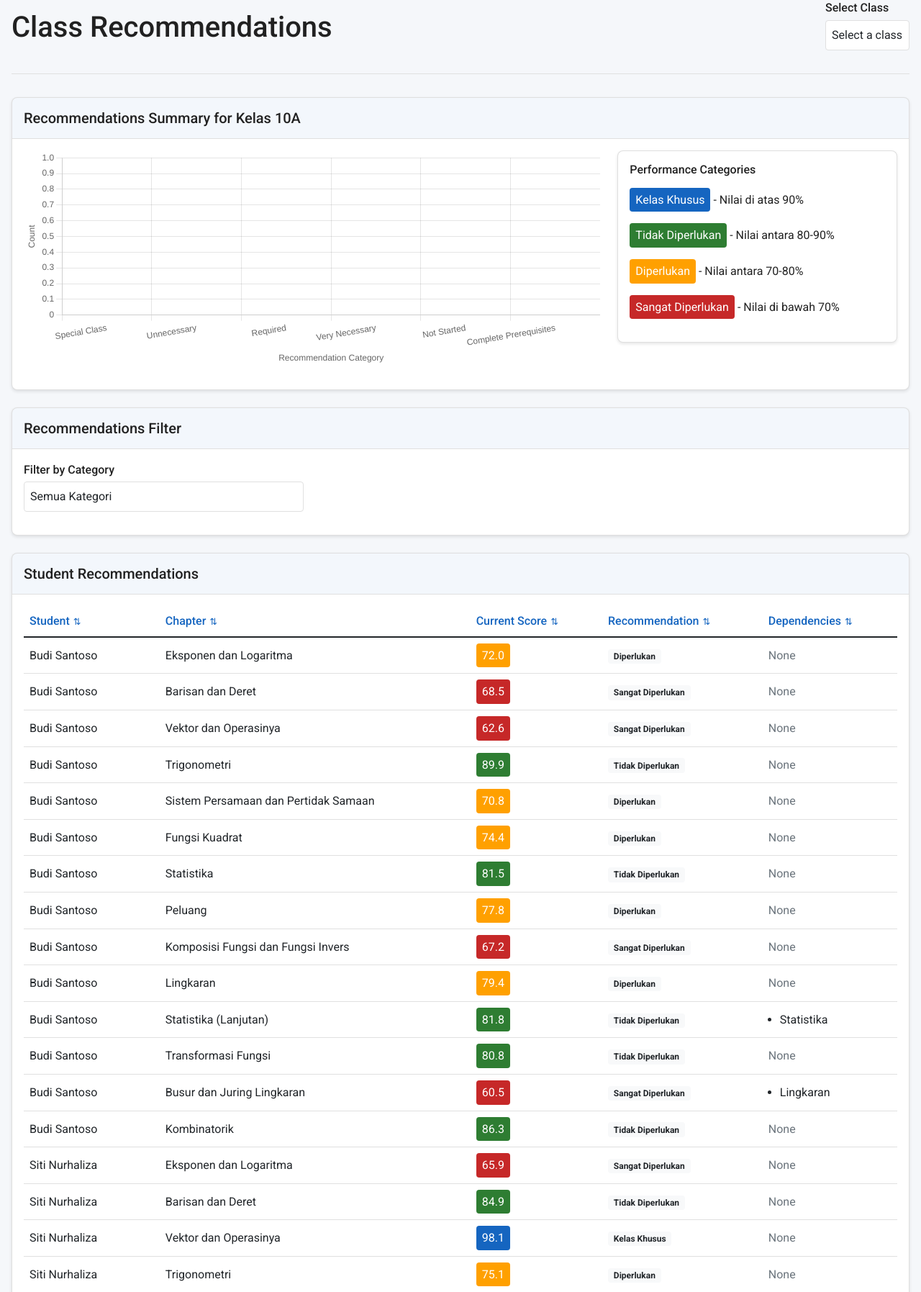
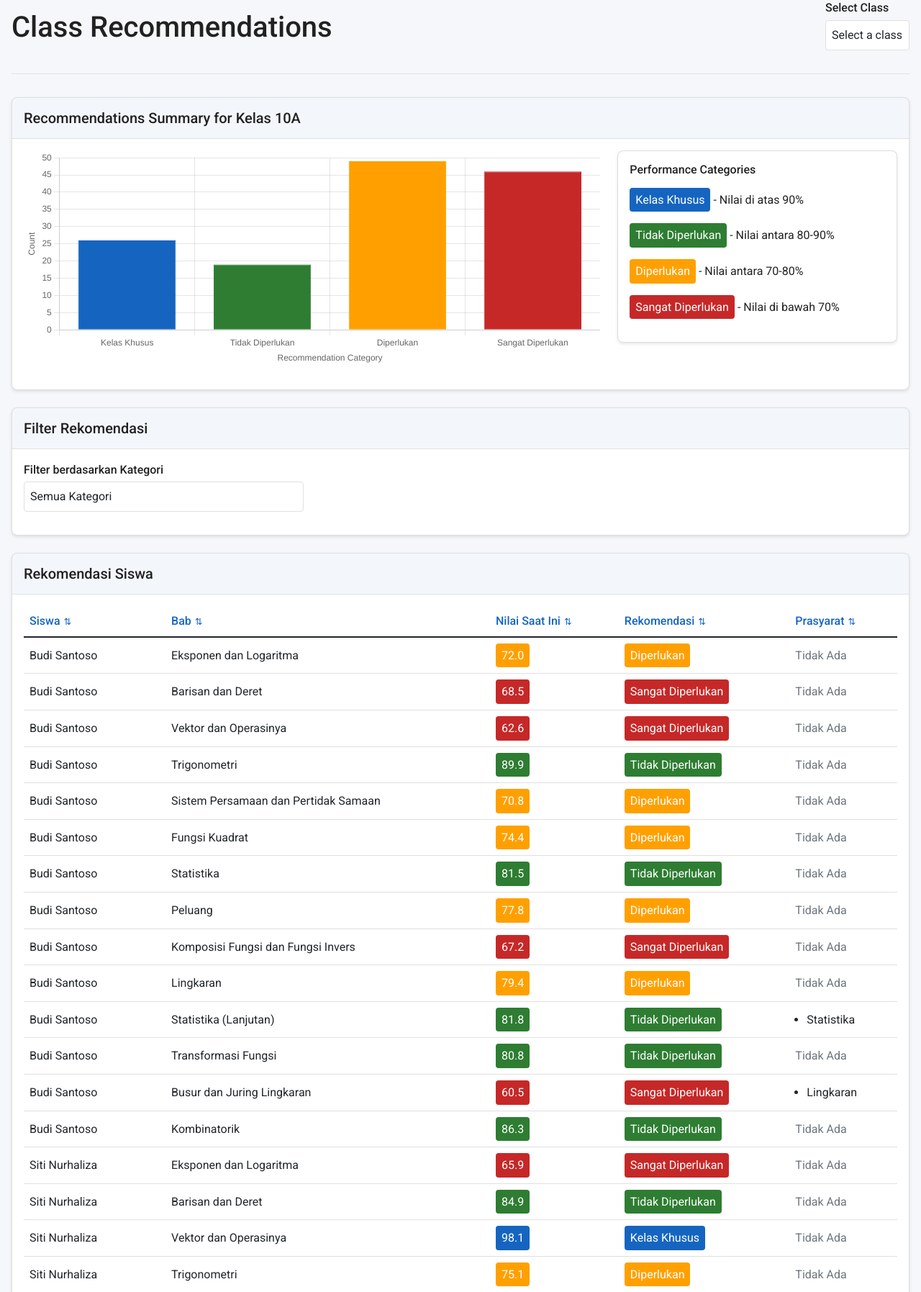
Before and after one commit to Despoka/EduTrack, a Flask app: page /recommendations?class_id=1 in a window 1280 px wide. Shown: the part 148-1943 px from the top of the page at 72% size. Run offline with Flask 3, Linux system fonts and the light colour scheme; data that the repository does not hold is empty; some libraries are stand-ins or nearby versions.

Commit message:
Translate user interface text into Indonesian to enhance user experience
Translate UI text in recommendations.js and recommendations.html to Indonesian.

Replit-Commit-Author: Agent
Replit-Commit-Session-Id: c7a2359c-e7b3-4c4e-bd57-f7d34bff48fc
Replit-Commit-Screenshot-Url: https://storage.googleapis.com/screenshot-production-us-central1/04d07272-a444-430d-b9d5-02a805ac13b7/9275dc48-287b-47e9-a1d3-139bf8f43308.jpg

```diff
--- a/static/js/recommendations.js
+++ b/static/js/recommendations.js
@@ -35,12 +35,10 @@ function createRecommendationSummaryChart(stats) {
     if (!ctx) return;
 
     const categories = [
-        'Special Class',
-        'Unnecessary',
-        'Required',
-        'Very Necessary',
-        'Not Started',
-        'Complete Prerequisites'
+        'Kelas Khusus',
+        'Tidak Diperlukan',
+        'Diperlukan',
+        'Sangat Diperlukan'
     ];
 
     const data = categories.map(cat => stats[cat] || 0);
--- a/templates/recommendations.html
+++ b/templates/recommendations.html
@@ -51,13 +51,13 @@
 
 <div class="card mb-4">
     <div class="card-header d-flex justify-content-between align-items-center">
-        <h5 class="mb-0">Recommendations Filter</h5>
+        <h5 class="mb-0">Filter Rekomendasi</h5>
     </div>
     <div class="card-body">
         <div class="row">
             <div class="col-md-4">
                 <div class="form-group">
-                    <label for="category-filter" class="form-label">Filter by Category</label>
+                    <label for="category-filter" class="form-label">Filter berdasarkan Kategori</label>
                     <select id="category-filter" class="form-control">
                         <option value="all">Semua Kategori</option>
                         <option value="Kelas Khusus">Kelas Khusus (>90)</option>
@@ -73,7 +73,7 @@
 
 <div class="card">
     <div class="card-header">
-        <h5 class="mb-0">Student Recommendations</h5>
+        <h5 class="mb-0">Rekomendasi Siswa</h5>
     </div>
     <div class="card-body">
         {% if students %}
@@ -81,11 +81,11 @@
             <table class="table table-hover sortable">
                 <thead>
                     <tr>
-                        <th>Student</th>
-                        <th>Chapter</th>
-                        <th>Current Score</th>
-                        <th>Recommendation</th>
-                        <th>Dependencies</th>
+                        <th>Siswa</th>
+                        <th>Bab</th>
+                        <th>Nilai Saat Ini</th>
+                        <th>Rekomendasi</th>
+                        <th>Prasyarat</th>
                     </tr>
                 </thead>
                 <tbody>
@@ -120,19 +120,19 @@
                                         <span class="score-very-necessary">{{ current_score.value }}</span>
                                         {% endif %}
                                     {% else %}
-                                        <span class="text-muted">Not graded</span>
+                                        <span class="text-muted">Belum dinilai</span>
                                     {% endif %}
                                 </td>
                                 <td>
-                                    {% if recommendation == "Special Class" %}
+                                    {% if recommendation == "Kelas Khusus" %}
                                     <span class="score-special">{{ recommendation }}</span>
-                                    {% elif recommendation == "Unnecessary" %}
+                                    {% elif recommendation == "Tidak Diperlukan" %}
                                     <span class="score-unnecessary">{{ recommendation }}</span>
-                                    {% elif recommendation == "Required" %}
+                                    {% elif recommendation == "Diperlukan" %}
                                     <span class="score-required">{{ recommendation }}</span>
-                                    {% elif recommendation == "Very Necessary" %}
+                                    {% elif recommendation == "Sangat Diperlukan" %}
                                     <span class="score-very-necessary">{{ recommendation }}</span>
-                                    {% elif recommendation == "Complete Prerequisites" %}
+                                    {% elif recommendation == "Complete Prerequisites" or recommendation == "Special Class" or recommendation == "Unnecessary" or recommendation == "Required" or recommendation == "Very Necessary" %}
                                     <span class="badge bg-warning text-dark">{{ recommendation }}</span>
                                     {% elif recommendation == "Not Started" %}
                                     <span class="badge bg-secondary">{{ recommendation }}</span>
@@ -148,7 +148,7 @@
                                         {% endfor %}
                                     </ul>
                                     {% else %}
-                                    <span class="text-muted">None</span>
+                                    <span class="text-muted">Tidak Ada</span>
                                     {% endif %}
                                 </td>
                             </tr>
@@ -158,7 +158,7 @@
             </table>
         </div>
         {% else %}
-        <p class="text-muted">No students found in this class.</p>
+        <p class="text-muted">Tidak ada siswa yang ditemukan di kelas ini.</p>
         {% endif %}
     </div>
 </div>
@@ -166,10 +166,10 @@
 <script>
     // Prepare recommendation statistics for chart
     const recommendationStats = {
-        'Special Class': 0,
-        'Unnecessary': 0,
-        'Required': 0,
-        'Very Necessary': 0
+        'Kelas Khusus': 0,
+        'Tidak Diperlukan': 0,
+        'Diperlukan': 0,
+        'Sangat Diperlukan': 0
     };
 
     {% for student in students %}
@@ -183,25 +183,25 @@
 
 {% else %}
 <div class="alert alert-info">
-    <i class="fas fa-info-circle me-2"></i> Please select a class to view recommendations
+    <i class="fas fa-info-circle me-2"></i> Silakan pilih kelas untuk melihat rekomendasi
 </div>
 
 <div class="row">
     <div class="col-md-6 mx-auto">
         <div class="card">
             <div class="card-header">
-                <h5 class="mb-0">About Recommendations</h5>
+                <h5 class="mb-0">Tentang Rekomendasi</h5>
             </div>
             <div class="card-body">
-                <p>The recommendation system uses a Random Forest algorithm to analyze student performance across different chapters and their dependencies.</p>
-                <p>Based on the analysis, students are categorized into one of these recommendation groups:</p>
+                <p>Sistem rekomendasi menggunakan algoritma Random Forest untuk menganalisis kinerja siswa di berbagai bab dan ketergantungannya.</p>
+                <p>Berdasarkan analisis, siswa dikategorikan ke dalam salah satu kelompok rekomendasi berikut:</p>
                 <ul>
-                    <li><strong>Special Class (>90):</strong> Student has exceptional understanding and may benefit from advanced material</li>
-                    <li><strong>Unnecessary (80-90):</strong> Student has good understanding and additional classes are not necessary</li>
-                    <li><strong>Required (70-80):</strong> Student would benefit from additional classes</li>
-                    <li><strong>Very Necessary (&lt;70):</strong> Student requires additional classes to improve understanding</li>
+                    <li><strong>Kelas Khusus (>90):</strong> Siswa memiliki pemahaman yang sangat baik dan dapat mengikuti materi tingkat lanjut</li>
+                    <li><strong>Tidak Diperlukan (80-90):</strong> Siswa memiliki pemahaman yang baik dan kelas tambahan tidak diperlukan</li>
+                    <li><strong>Diperlukan (70-80):</strong> Siswa akan mendapat manfaat dari kelas tambahan</li>
+                    <li><strong>Sangat Diperlukan (&lt;70):</strong> Siswa memerlukan kelas tambahan untuk meningkatkan pemahaman</li>
                 </ul>
-                <p>The system considers chapter dependencies to provide more accurate recommendations.</p>
+                <p>Sistem ini mempertimbangkan ketergantungan antar bab untuk memberikan rekomendasi yang lebih akurat.</p>
             </div>
         </div>
     </div>
```
